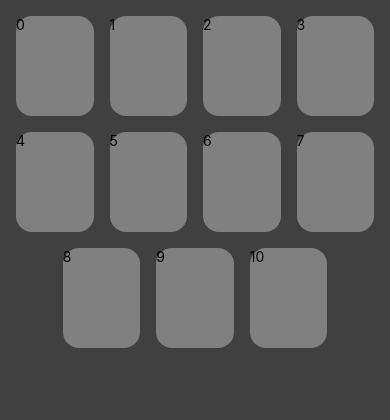
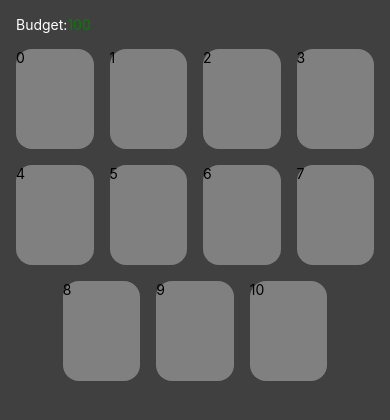
Before and after one commit to Pranilsthaa/Dream-Team, a React Native app: screen /Home in a window 390 px wide. Shown: the top 420 px of the page. Built offline with nearby package versions, Linux system fonts and the light colour scheme.

Commit message:
check budget

```diff
--- a/src/home.tsx
+++ b/src/home.tsx
@@ -4,6 +4,8 @@
 import playerStore from './store/playerStore';
 import { RootStackNavigationProp } from './navigation';
 const width = Dimensions.get('window').width;
+
+const TOTAL_BUDGET = 100;
 
 const Home = () => {
   const cardWidth = (width - 80) / 4;
@@ -20,14 +22,26 @@
     setSelectedPlayer(item);
     navigation.navigate('player_select', { slotIndex: index });
   }, []);
+
+  const budget_rem =
+    TOTAL_BUDGET -
+    players.reduce((acc, player) => acc + (player.price ?? 0), 0);
   return (
     <View style={{ flex: 1, padding: 16 }}>
+      <Text style={{ color: '#fff' }}>
+        Budget:
+        <Text style={{ color: budget_rem < 0 ? 'red' : 'green' }}>
+          {budget_rem}
+        </Text>
+      </Text>
+
       <View
         style={{
           flexDirection: 'row',
           flexWrap: 'wrap',
           justifyContent: 'center',
           gap: 16,
+          marginTop: 16,
         }}
       >
         {players &&
@@ -45,7 +59,12 @@
               }}
             >
               <Text>{index}</Text>
-              {item.id ? <Text>{item.name}</Text> : null}
+              {item.id ? (
+                <>
+                  <Text>{item.name}</Text>
+                  <Text>NRs. {item.price}</Text>
+                </>
+              ) : null}
             </TouchableOpacity>
           ))}
       </View>
--- a/src/playerSelect.tsx
+++ b/src/playerSelect.tsx
@@ -3,11 +3,12 @@
 import playerStore from './store/playerStore';
 import { useNavigation } from '@react-navigation/native';
 
-const dummyData: { id: string; name: string }[] = Array.from({
+const dummyData: { id: string; name: string; price: number }[] = Array.from({
   length: 30,
 }).map((_, index) => ({
   id: String(index),
   name: `Player ${index}`,
+  price: Number(((index + 1) * 1.25).toFixed()),
 }));
 
 const PlayerSelect = ({ route }: { route: any }) => {
@@ -55,6 +56,7 @@
                 {`#${index + 1} `}
                 {item.name}
               </Text>
+              <Text style={{ color: '#000' }}>NRs. {item.price}</Text>
             </TouchableOpacity>
           );
         }}
--- a/src/store/playerStore.ts
+++ b/src/store/playerStore.ts
@@ -3,6 +3,7 @@
 interface Player {
   id: string;
   name: string;
+  price: number
 }
 
 interface PlayerStore {
@@ -15,7 +16,7 @@
 
 const playerStore = create<PlayerStore>(set => {
   return {
-    selectedPlayer: {id: '', name: ''},
+    selectedPlayer: {id: '', name: '', price: 0},
     players: [],
     setSelectedPlayer: (player: any) => set({ selectedPlayer: player }),
     setPlayers: (players: any) => set({ players }),
```
